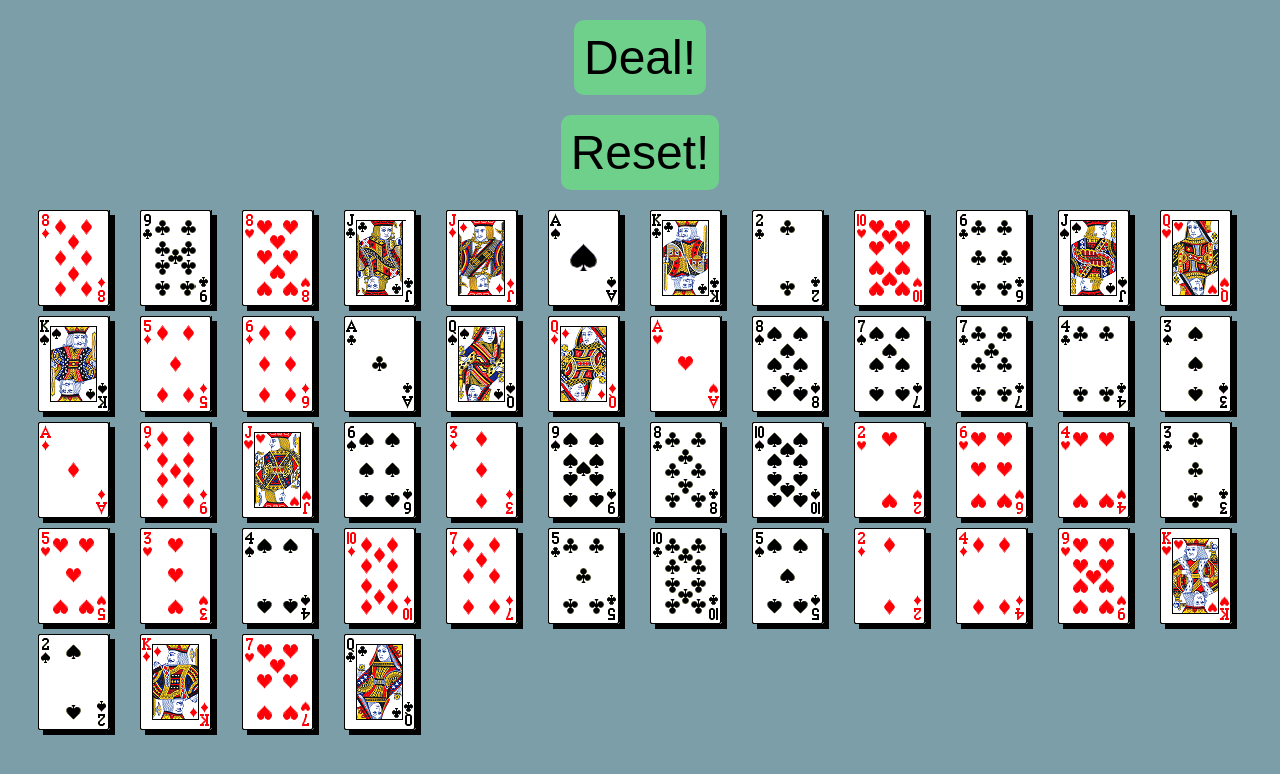
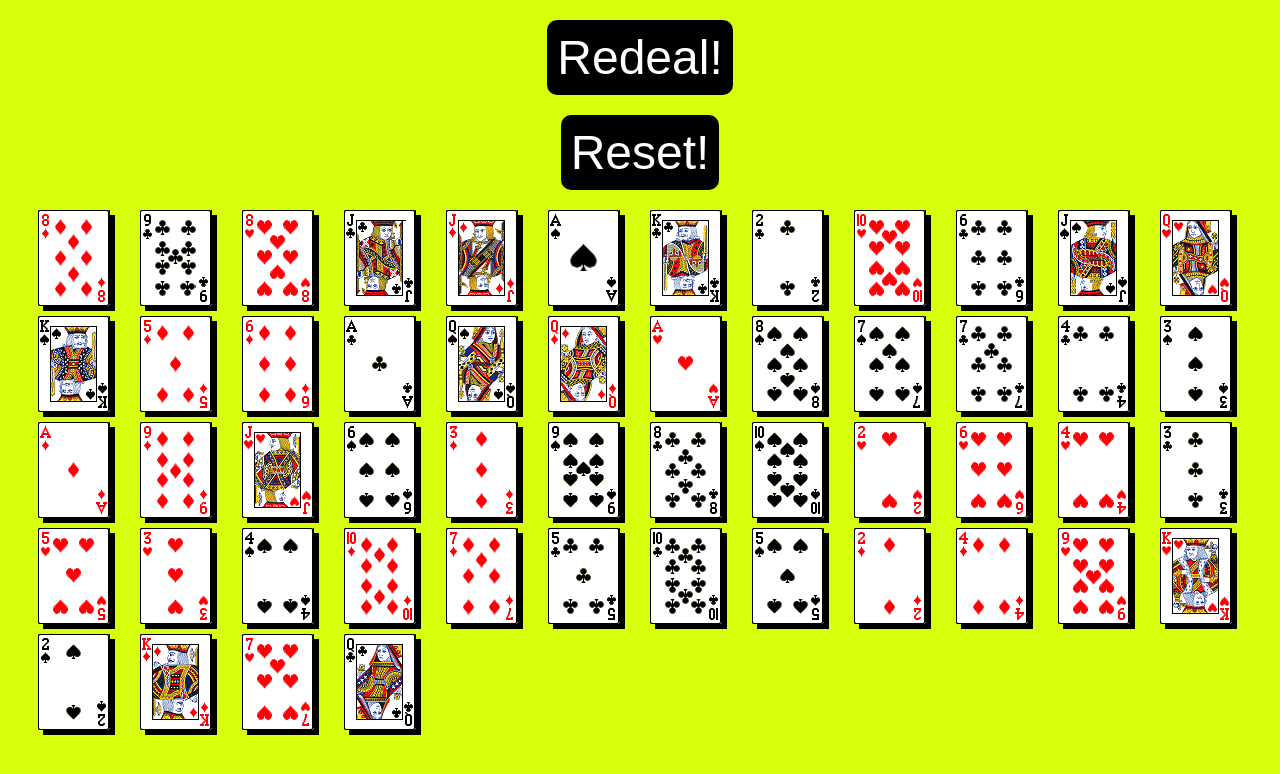
Before and after one commit to pcnicklaus/js-deck-of-cards, a plain HTML site: page index.html in a window 1280 px wide. Both pictures are taken after a click on the button "Deal!". Drawn offline with Linux system fonts and the light colour scheme.

Commit message:
update code to current workingassignment

```diff
--- a/main.css
+++ b/main.css
@@ -1,5 +1,5 @@
 body {
-  background: #7B9EA8;
+  background: #D6FF0D;
 }
 
 .card {
@@ -14,7 +14,8 @@ body {
 button {
   padding: 10px;
   font-size: 3em;
-  background: #6FD08C;
+  background: #000;
+  color: #FFF;
   border: none;
   margin: 20px auto;
   display: block;
@@ -24,9 +25,13 @@ button {
 
 button:hover {
   padding: 15px;
-  border: 2px black solid
+  border: 2px white solid
 }
 
-#reset {
-  visibility: hidden;
+#reset on {
+  display: block;
 }
+
+#reset off {
+  display: none;
+}
--- a/main.js
+++ b/main.js
@@ -1,42 +1,54 @@
-// This is the 'deal' button
-var showCards = document.getElementById("cards");
-showCards.onclick = function(){
-  var cardContainer = document.getElementById('container');
-  cardContainer.innerHTML = "";
-  displayCards();
+var reset = document.getElementById('reset');
+
+window.onload = function() {
+    reset.setAttribute('style', 'display: none');
 };
 
-// This is called above, for when user clicks deal button
-function displayCards(){
+cards.onclick = function() {
+  var cardContainer = document.getElementById('container');
+  cardContainer.innerHTML = '';
+  displayCards();
+  createRedeal();
+  // button stuff
+  cards.setAttribute('style', 'display: none');
+  reset.setAttribute('style', 'visibility: visible');
+};
+
+reset.onclick = function() {
+  var cardContainer = document.getElementById('container');
+  cardContainer.innerHTML = '';
+  reset.setAttribute('style', 'visibility: hidden');
+  cards.setAttribute('style', 'display: block');
+};
+
+function displayCards() {
   var deck = newDeck();
   var shuffledCards = shuffleCards(deck);
-  showButton();
-  for(var i=0; i < deck.length; i++){
+
+  for (var i = 0; i < deck.length; i++) {
     var card = document.createElement('div');
     card.className = "card";
     var cardContainer = document.getElementById('container');
     cardContainer.appendChild(card);
     card.style.backgroundImage = "url(images/" + shuffledCards[i].suit + "-" + shuffledCards[i].card + ".png" + ")";
-
   }
-
-
 }
 
-function showButton () {
-    var resetButton = document.getElementById("reset");
-    resetButton.style.visibility = "visible";
+function createRedeal() {
+  var redeal = document.createElement('button');
+  if (document.body.childNodes.length <= 9 ) {
+    var btnTxt = document.createTextNode('Redeal!');
+    redeal.appendChild(btnTxt);
+    document.body.insertBefore(redeal, reset);
+    redeal.setAttribute('id', 'redeal');
   }
-
-
-// This removes all the cards from the document
-var removeCards = document.getElementById('reset');
-removeCards.onclick = function() {
+  redeal.onclick = function() {
   var cardContainer = document.getElementById('container');
   cardContainer.innerHTML = '';
-};
+  displayCards();
+  };
+}
 
-// Creates a deck of 52 cards
 function newDeck() {
 
   var ranks = [
@@ -57,28 +69,21 @@ function newDeck() {
 
   var suits = [ "d", "c", "s", "h"];
   var deck = [];
-
   for (var j = 0; j < suits.length; j++) {
-
     for (var i = 0; i < ranks.length; i++) {
       deck.push({
         card: ranks[i].card,
         suit: suits[j]
       });
-      // ranks[i].suit = suits[j];
-      // deck.push(ranks[i]);
-      // console.log(ranks[i]);
     }
   }
   return deck;
 }
 
-// Shuffles the Deck
-function shuffleCards(cardDeck) {
+function shuffleCards() {
   var deckCopy = newDeck();
   var shuffledDeck = [];
-
-  while(deckCopy.length > 0) {
+  while (deckCopy.length > 0) {
     var randomIndex = Math.floor(Math.random() * deckCopy.length);
     shuffledDeck.push(deckCopy[randomIndex]);
     deckCopy.splice(randomIndex, 1);
```
